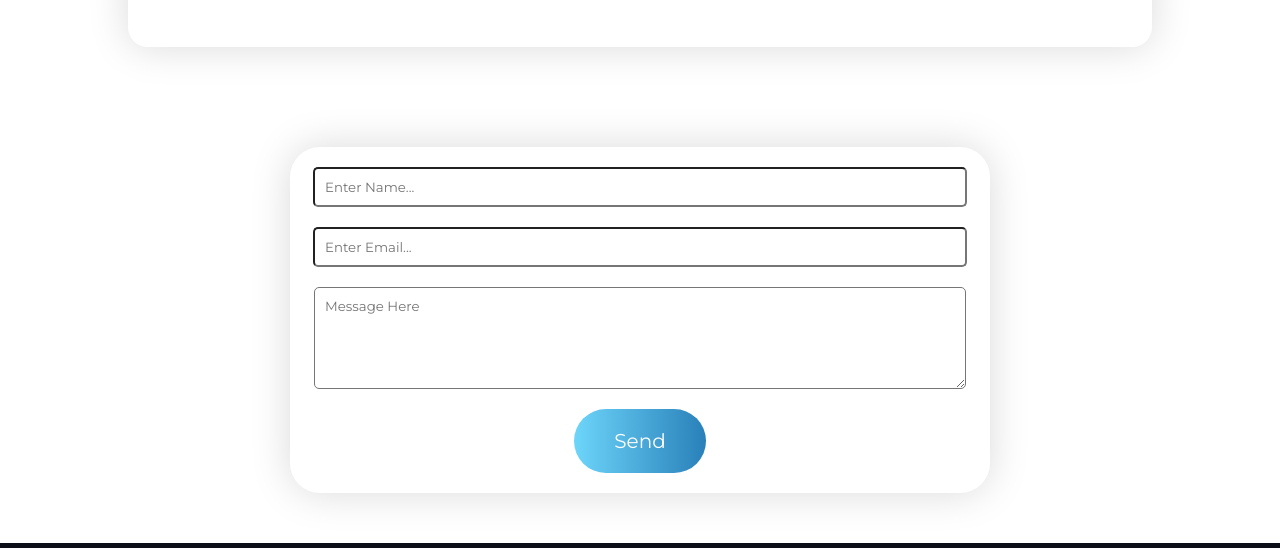
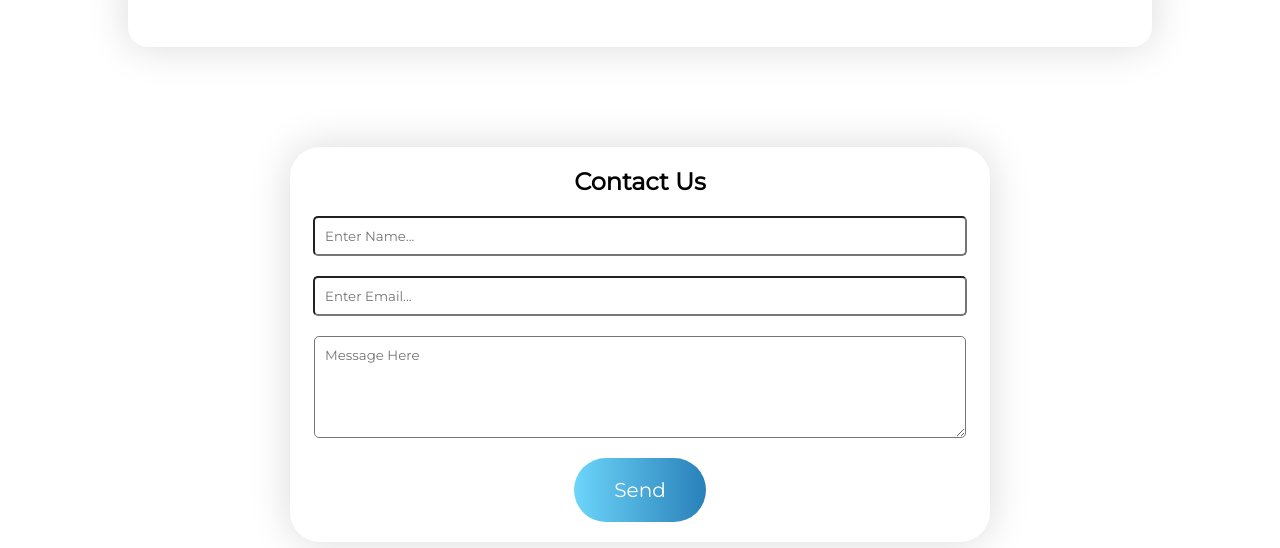
Before and after one commit to arif2494/yummy-food, a plain HTML site: page index.html in a window 1280 px wide. Shown: the part 2692-3240 px from the top of the page. Drawn offline with Linux system fonts and the light colour scheme.

Commit message:
Adding Contact us heading

```diff
--- a/index.html
+++ b/index.html
@@ -119,6 +119,7 @@
   <section id="contact-us">
     <div class="container">
       <div class="contact-from">
+        <h2 class="t-center">Contact Us</h2>
         <form action="#">
           <input type="text" placeholder="Enter Name...">
           <input type="email" placeholder="Enter Email...">
```
